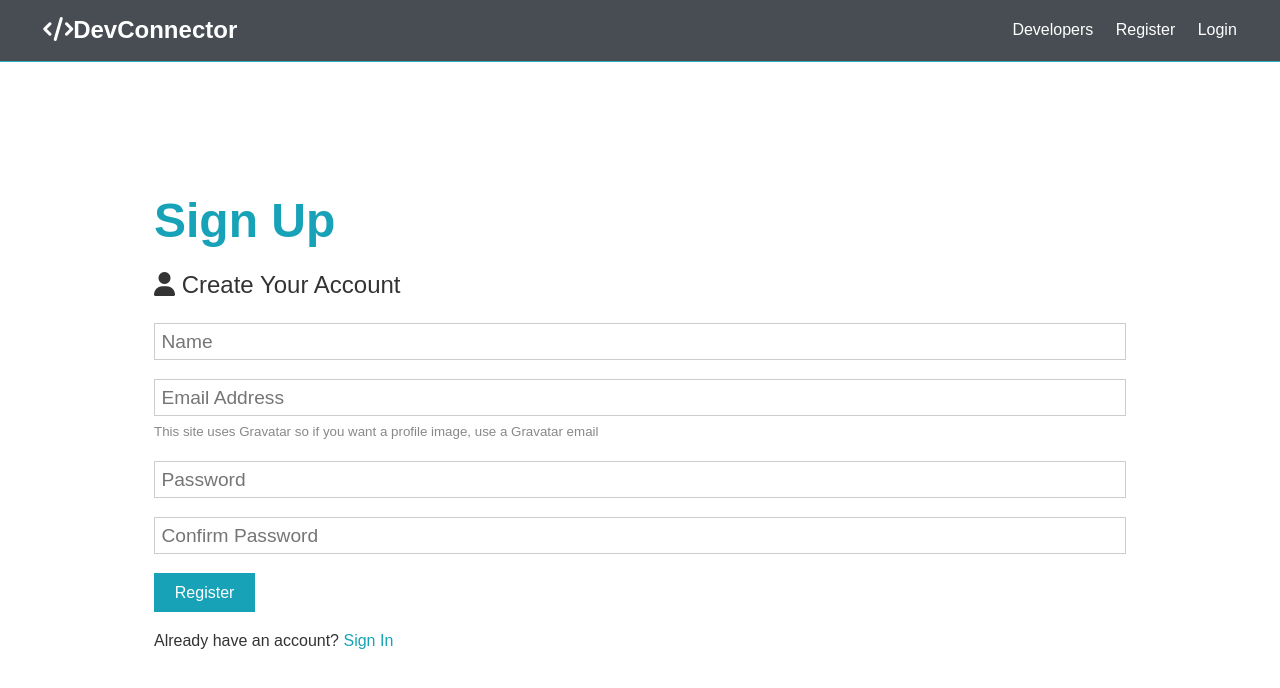
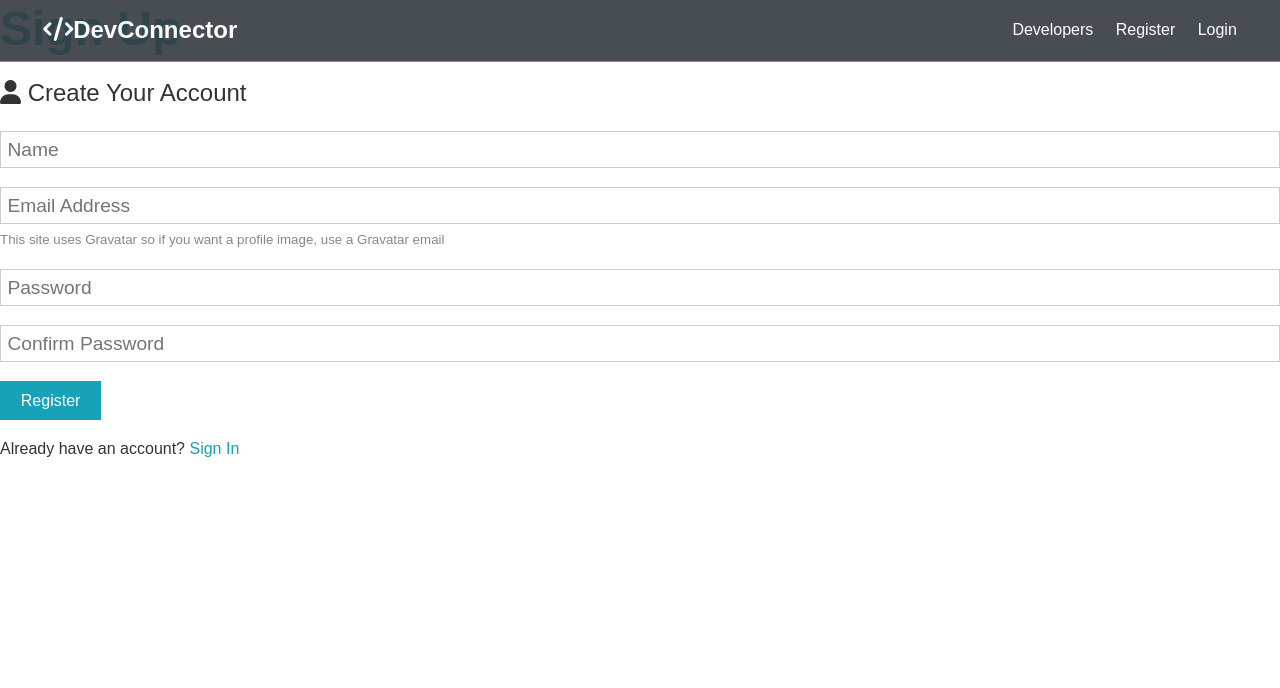
Before and after one commit to richardNovoa/SocialApp, a React (Create React App) app in the folder client/: page /register in a window 1280 px wide. Shown: the top 688 px of the page. Built offline with nearby package versions, Linux system fonts and the light colour scheme.

Commit message:
fixed css error

```diff
--- a/client/src/App.css
+++ b/client/src/App.css
@@ -36,12 +36,12 @@ img {
 
 /* Utilities */
 .container {
-  max-width: 1100px;
+	max-width: 100%;
 	margin: auto;
 	overflow: hidden;
-  padding: 0 2rem;
-  margin-top: 6rem;
-  margin-bottom: 3rem;
+	padding: 0;
+	margin-top: 0;
+	margin-bottom: 0;
 }
 
 /* Text Styles*/
```
Lines whose indentation alone changed are shown as unchanged.
